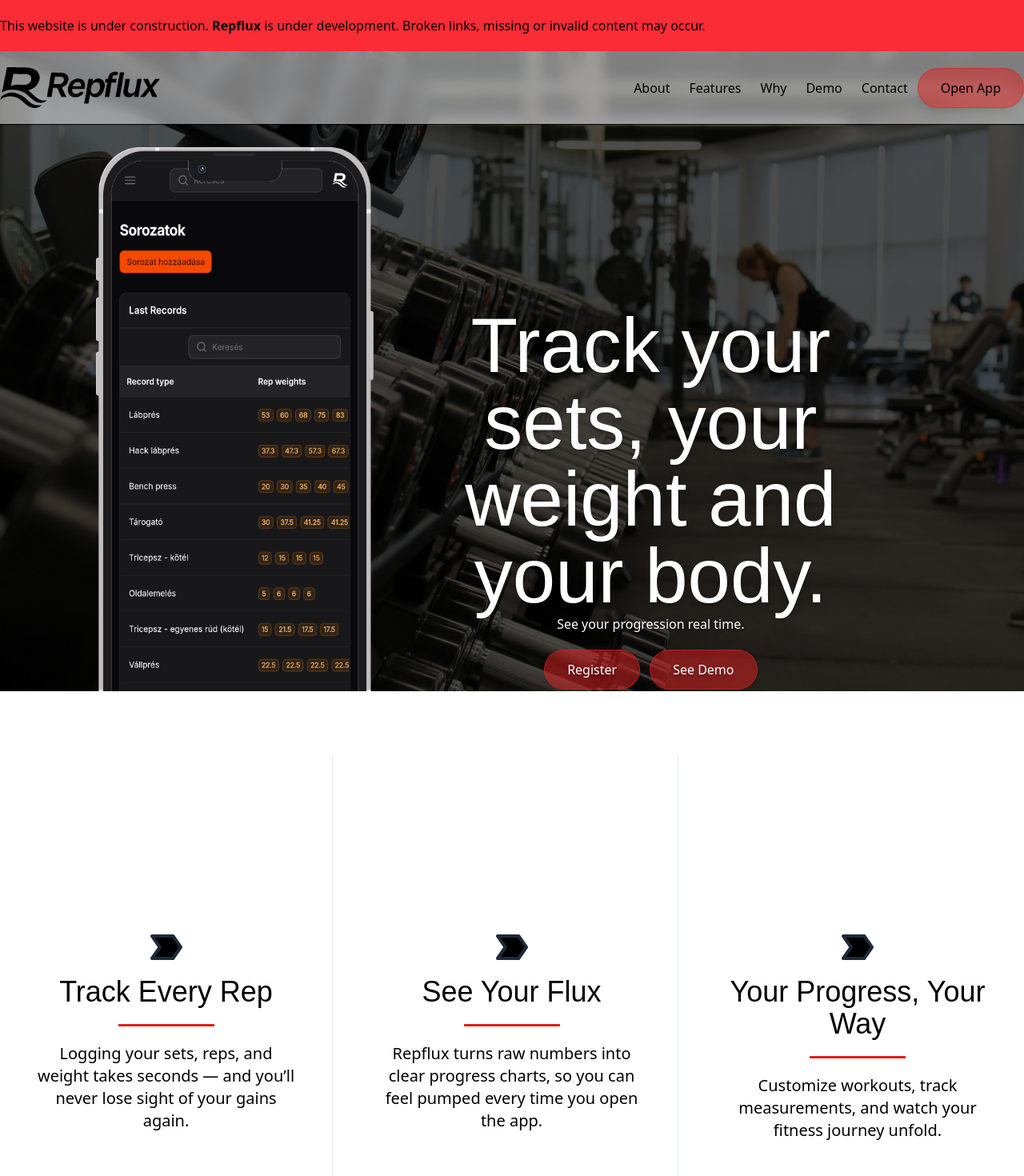
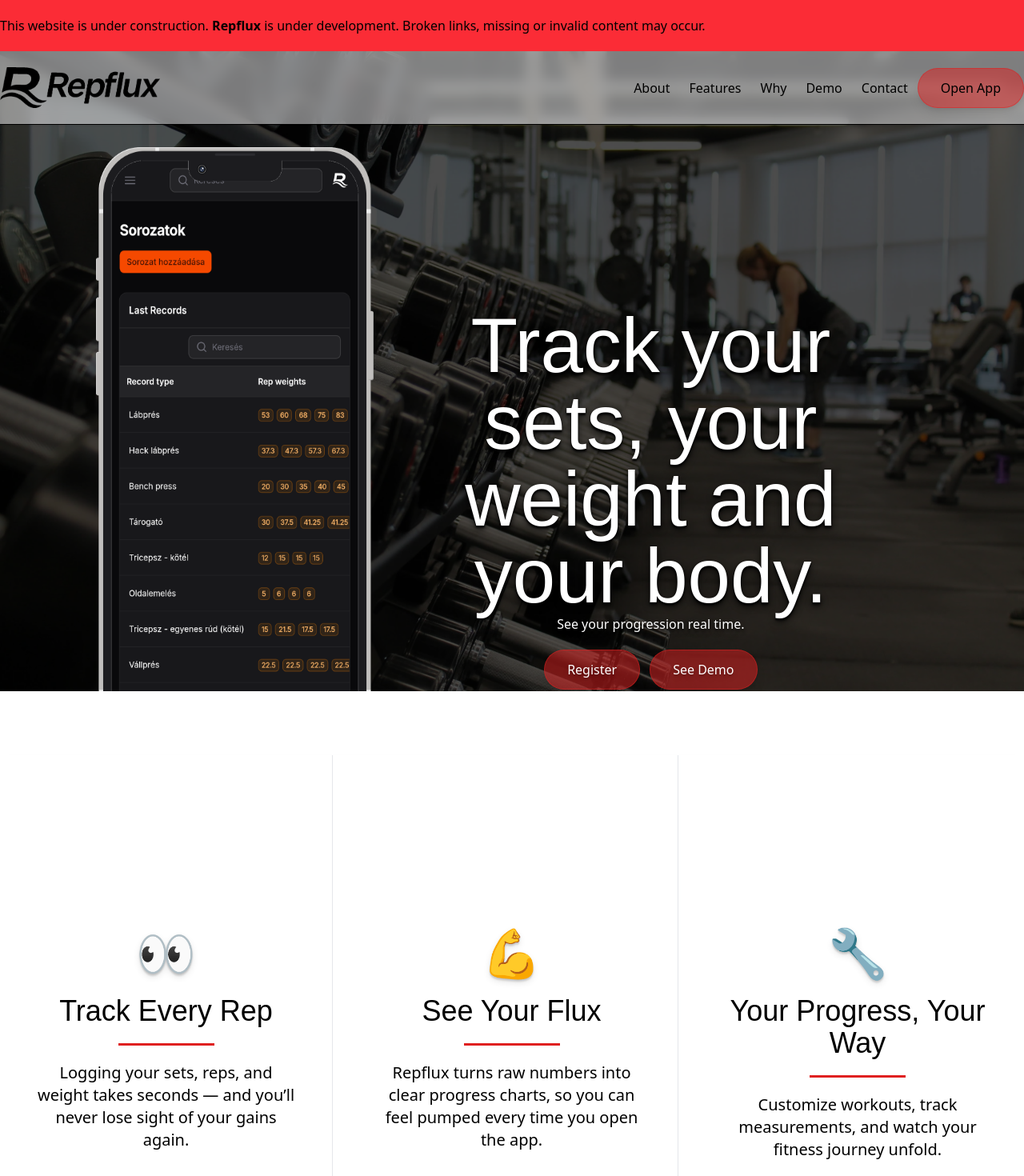
Before and after one commit to aryxs3m/gymbro.github.io, a Nuxt app: page / in a window 1280 px wide. Shown: the top 1470 px of the page at 80% size. Built offline with nearby package versions, Linux system fonts and the light colour scheme; a web font is replaced by a local one.

Commit message:
added emojis and text shadow

```diff
--- a/app/pages/index.vue
+++ b/app/pages/index.vue
@@ -6,8 +6,8 @@
   <NavBar absolute="true"></NavBar>
 
   <Masthead>
-    <h1 class="text-5xl md:text-8xl mt-20 md:mt-25 lg:mt-50">Track your sets, your weight and your body.</h1>
-    <p>See your progression real time.</p>
+    <h1 class="text-5xl md:text-8xl mt-20 md:mt-25 lg:mt-50 text-shadow-lg/80">Track your sets, your weight and your body.</h1>
+    <p class="text-shadow-lg/30">See your progression real time.</p>
     <RfButton class="mt-5 me-3">Register</RfButton>
     <RfButton>See Demo</RfButton>
   </Masthead>
@@ -15,25 +15,19 @@
   <SimpleFeatureContainer class="mt-20">
     <SimpleFeatureItem heading="Track Every Rep">
       <template v-slot:top>
-        <svg class="mx-auto mb-3 fill-black w-[48px] h-[48px] text-gray-800 dark:text-white" aria-hidden="true" xmlns="http://www.w3.org/2000/svg" width="24" height="24" fill="none" viewBox="0 0 24 24">
-          <path stroke="currentColor" stroke-linecap="round" stroke-linejoin="round" stroke-width="2" d="M16.153 19 21 12l-4.847-7H3l4.848 7L3 19h13.153Z"/>
-        </svg>
+        <p class="text-6xl mb-6 text-shadow-lg">👀</p>
       </template>
       Logging your sets, reps, and weight takes seconds — and you’ll never lose sight of your gains again.
     </SimpleFeatureItem>
     <SimpleFeatureItem heading="See Your Flux">
       <template v-slot:top>
-        <svg class="mx-auto mb-3 fill-black w-[48px] h-[48px] text-gray-800 dark:text-white" aria-hidden="true" xmlns="http://www.w3.org/2000/svg" width="24" height="24" fill="none" viewBox="0 0 24 24">
-          <path stroke="currentColor" stroke-linecap="round" stroke-linejoin="round" stroke-width="2" d="M16.153 19 21 12l-4.847-7H3l4.848 7L3 19h13.153Z"/>
-        </svg>
+        <p class="text-6xl mb-6 text-shadow-lg">💪</p>
       </template>
       Repflux turns raw numbers into clear progress charts, so you can feel pumped every time you open the app.
     </SimpleFeatureItem>
     <SimpleFeatureItem heading="Your Progress, Your Way">
       <template v-slot:top>
-        <svg class="mx-auto mb-3 fill-black w-[48px] h-[48px] text-gray-800 dark:text-white" aria-hidden="true" xmlns="http://www.w3.org/2000/svg" width="24" height="24" fill="none" viewBox="0 0 24 24">
-          <path stroke="currentColor" stroke-linecap="round" stroke-linejoin="round" stroke-width="2" d="M16.153 19 21 12l-4.847-7H3l4.848 7L3 19h13.153Z"/>
-        </svg>
+        <p class="text-6xl mb-6 text-shadow-lg">🔧</p>
       </template>
       Customize workouts, track measurements, and watch your fitness journey unfold.
     </SimpleFeatureItem>
@@ -42,7 +36,7 @@
   <FeatureShowcase></FeatureShowcase>
 
   <CtaSection>
-    <h1 class="text-8xl">Are you ready to make your workouts smarter?</h1>
+    <h1 class="text-8xl text-shadow-lg/30">Are you ready to make your workouts smarter?</h1>
     <p class="text-2xl">Register in our free app, see our demo or host your instance on your very own server.</p>
     <div class="mt-3">
       <RfButton href="https://cloud.repflux.app" class="me-3">Register</RfButton>
```
